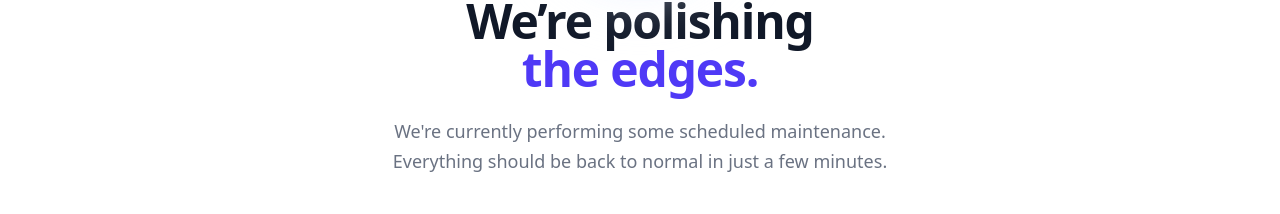
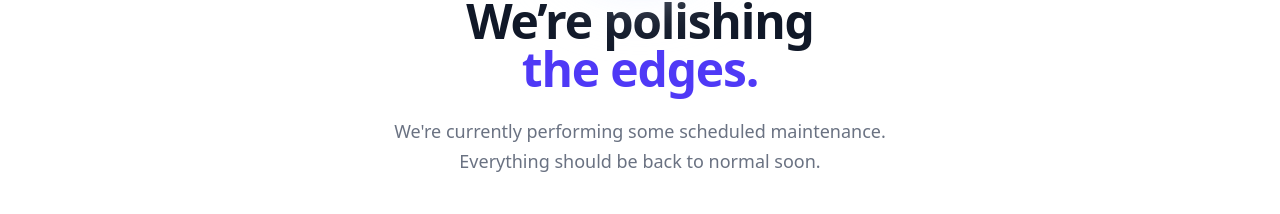
Before and after one commit to ProjectFuritsu/citizensconnectnabotech, a React (Vite) app: page /news-updates in a window 1280 px wide. Shown: the part 446-660 px from the top of the page. Built offline with nearby package versions, Linux system fonts and the light colour scheme; no server answers.

Commit message:
Update UnderMaintainance.jsx

```diff
--- a/src/Pages/Error/UnderMaintainance.jsx
+++ b/src/Pages/Error/UnderMaintainance.jsx
@@ -36,7 +36,7 @@ export default function UnderMaintenance() {
 
         <p className="text-lg text-gray-500 mb-10 leading-relaxed">
           We're currently performing some scheduled maintenance. Everything
-          should be back to normal in just a few minutes.
+          should be back to normal soon.
         </p>
 
         {/* Actions */}
```
